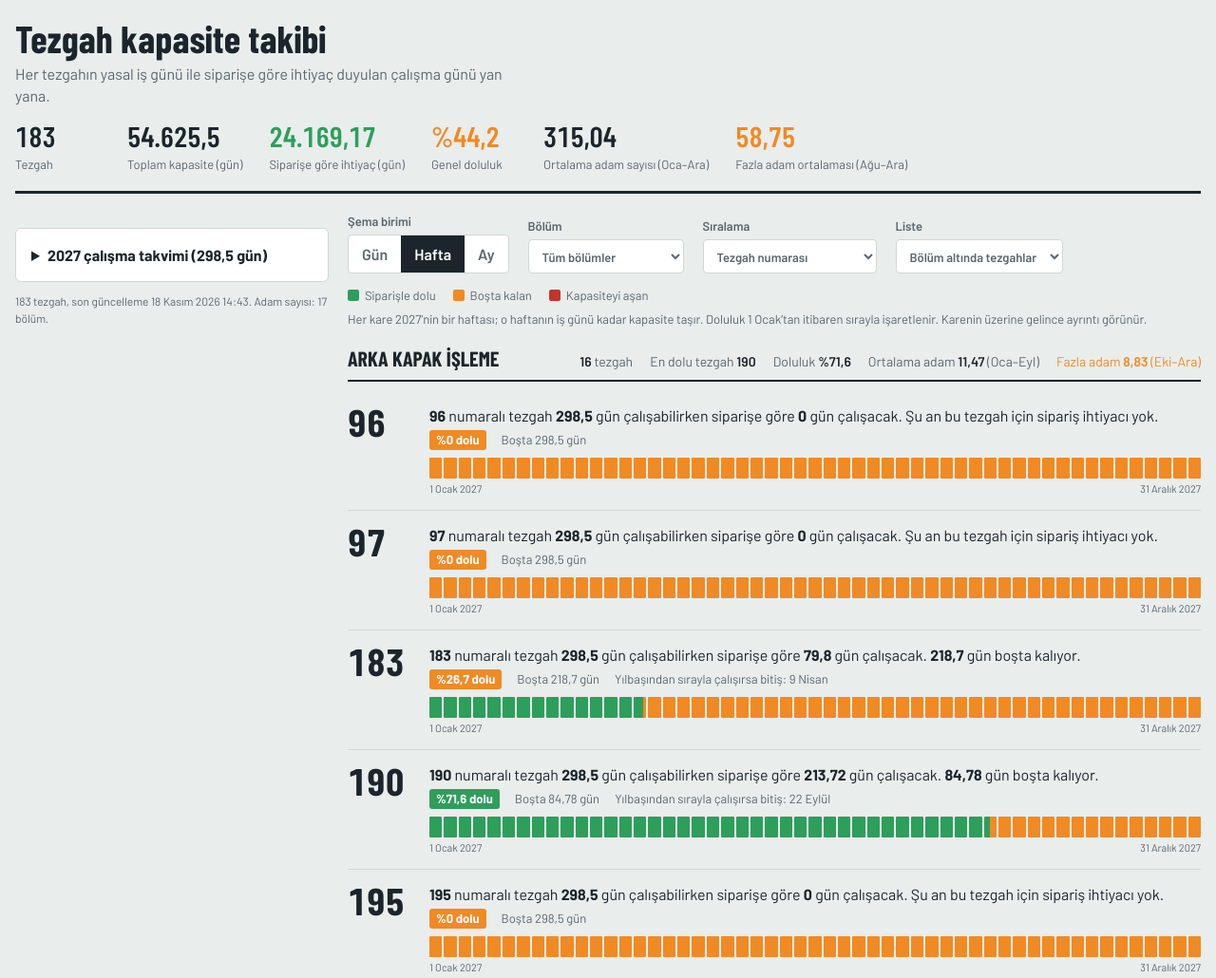
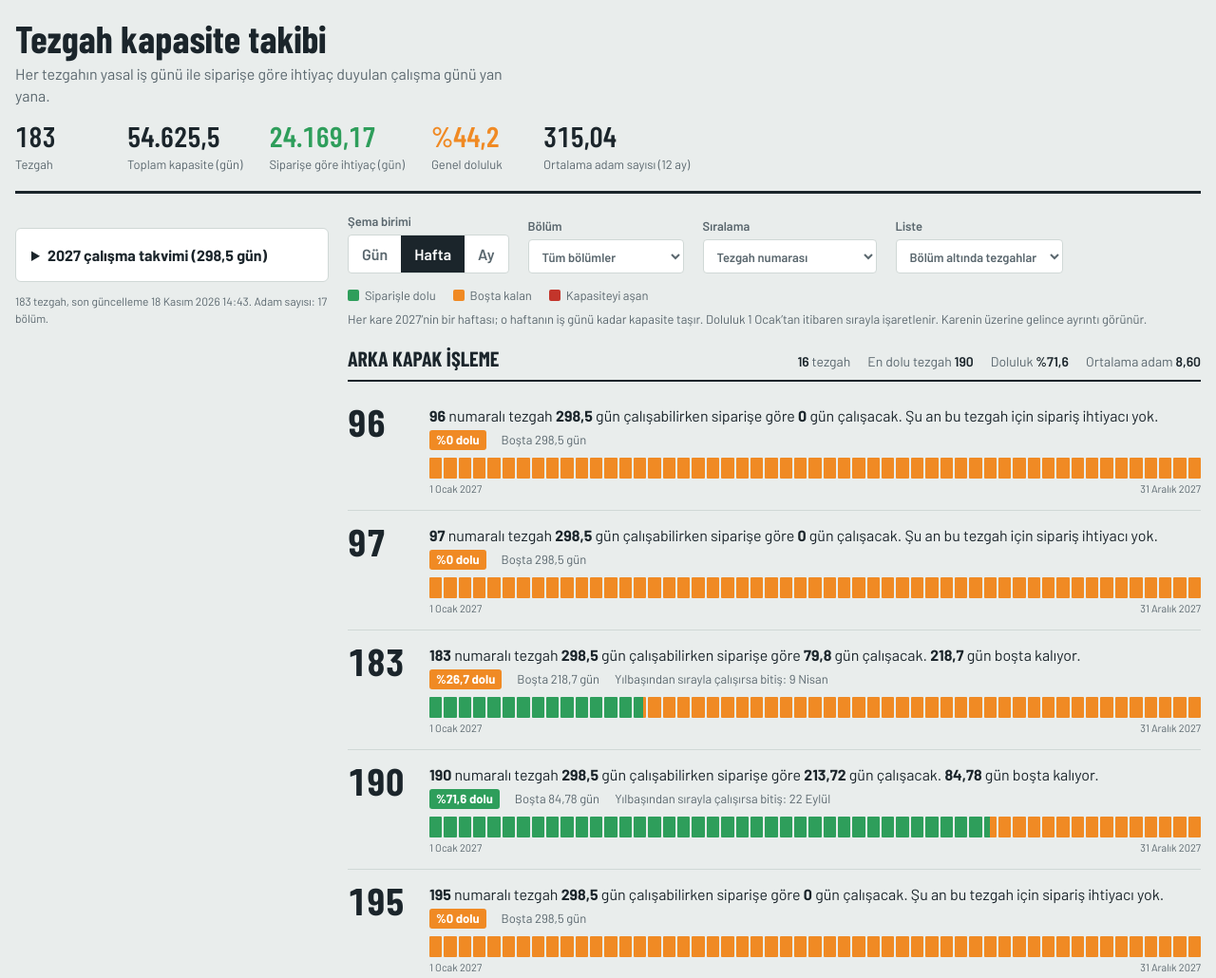
Before and after one commit to yunuskilic1989/tezgah-kapasite, a plain HTML site: page index.html in a window 1280 px wide. Shown: the top 1030 px of the page at 95% size. Drawn offline with nearby package versions, Linux system fonts and the light colour scheme.

Commit message:
Add files via upload

```diff
--- a/index.html
+++ b/index.html
@@ -451,8 +451,7 @@ textarea{min-height:110px;resize:vertical;font-family:ui-monospace,Consolas,mono
     } catch(e){ return false; }
   }
   // Her ay bölümlerin adam sayıları toplanır, sonra 12 ayın ortalaması alınır
-  // Her ay bölümlerin adam sayıları, o ay çalışıyorlarsa "çalışan", tamamen boştaysa "fazla" tarafına toplanır.
-  // Ortalamalar yalnızca ilgili ayların üzerinden alınır (örn. Oca–Eyl çalışan, Eki–Ara fazla).
+  // Her ay bölümlerin adam sayıları, o ay çalışıyorlarsa "çalışan", tamamen boştaysa "boş" tarafına toplanır.
   function adamDagilim(bolumAdlari){
     const k = bolumAdlari ? bolumAdlari.map(b => PERSONEL.get(bkey(b))).filter(Boolean) : [...PERSONEL.values()];
     if (!k.length) return null;
@@ -467,7 +466,12 @@ textarea{min-height:110px;resize:vertical;font-family:ui-monospace,Consolas,mono
     };
     return { calisan: ozet(calisan), fazla: ozet(bos) };
   }
-  function adamOrt(bolumAdlari){ const d = adamDagilim(bolumAdlari); return d ? d.calisan : null; }
+  // Ortalama adam: çalışılan aylardaki adam sayıları toplanıp 12'ye bölünür (boş aylar 0 sayılır)
+  function adamOrt(bolumAdlari){
+    const d = adamDagilim(bolumAdlari);
+    if (!d || !d.calisan) return null;
+    return { ort: d.calisan.ort * d.calisan.aylar.length / 12, aylar: d.calisan.aylar };
+  }
   function donem(aylar){
     if (!aylar || !aylar.length) return '';
     const bitisik = aylar.every((m, i) => i === 0 || m === aylar[i-1] + 1);
@@ -483,15 +487,13 @@ textarea{min-height:110px;resize:vertical;font-family:ui-monospace,Consolas,mono
     let rest = +m.ihtiyac || 0;
     return CAL.months.map(ay => { const cap = ay.cap * k; const u = Math.max(0, Math.min(cap, rest)); rest -= u; return cap > 0 ? u / cap : 0; });
   }
-  // Fazla adam: boşta kalan ay(ın boş kısmı) kadar adam sayısı; her ay bölümler toplanır, 12 ayın ortalaması alınır
-  function fazlaAdam(bolumAdlari){ const d = adamDagilim(bolumAdlari); return d ? d.fazla : null; }
   function adamSatiri(b, etiket){
     const p = PERSONEL.get(bkey(b));
     if (!p || state.view !== 'ay') return '';
     const d = bolumAyDoluluk(b) || Array(12).fill(1);
     const hucre = p.aylar.map((n, i) => {
       const bos = d[i] <= 0;
-      const t = `${AYLAR[i]}: ${fmt2(n)} kişi` + (bos ? ' (bölüm boşta, fazla adam)' : '');
+      const t = `${AYLAR[i]}: ${fmt2(n)} kişi` + (bos ? ' (bölüm boşta)' : '');
       return `<span class="${bos ? 'fz' : ''}" title="${t}">${fmt2(n)}</span>`;
     }).join('');
     return etiket
@@ -500,8 +502,7 @@ textarea{min-height:110px;resize:vertical;font-family:ui-monospace,Consolas,mono
   }
   function adamMeta(b){
     const a = adamOrt([b]); if (!a) return '';
-    const f = fazlaAdam([b]);
-    return `<span>Ortalama ${fmt2(a.ort)} kişi (${donem(a.aylar)})</span>` + (f ? `<span style="color:var(--bos);font-weight:600">Fazla ${fmt2(f.ort)} kişi (${donem(f.aylar)})</span>` : '');
+    return `<span title="Çalışılan aylar (${donem(a.aylar)}) 12 aya bölündü">Ortalama ${fmt2(a.ort)} kişi</span>`;
   }
 
   function enYuksek(g){
@@ -557,10 +558,7 @@ textarea{min-height:110px;resize:vertical;font-family:ui-monospace,Consolas,mono
       <div><span class="big" style="color:var(--dolu)">${fmt(t.ihtiyac)}</span><span class="l">Siparişe göre ihtiyaç (gün)</span></div>
       <div><span class="big" style="color:var(--bos)">${pct(t.oran)}</span><span class="l">Genel doluluk</span></div>` + (() => {
         const a = adamOrt(state.bolum === '*' ? null : [state.bolum]);
-        return a ? `<div title="Çalışılan aylarda bölümlerin adam sayıları toplanıp bu ayların ortalaması alındı"><span class="big">${fmt2(a.ort)}</span><span class="l">Ortalama adam sayısı (${donem(a.aylar)})</span></div>` + (() => {
-          const f = fazlaAdam(state.bolum === '*' ? null : [state.bolum]);
-          return f ? `<div title="Bölümün tamamen boşta kaldığı aylarda adam sayıları toplanıp bu ayların ortalaması alındı"><span class="big" style="color:var(--bos)">${fmt2(f.ort)}</span><span class="l">Fazla adam ortalaması (${donem(f.aylar)})</span></div>` : `<div><span class="big" style="color:var(--bos)">0</span><span class="l">Fazla adam ortalaması</span></div>`;
-        })() : '';
+        return a ? `<div title="Çalışılan aylardaki (${donem(a.aylar)}) adam sayıları toplanıp 12 aya bölündü"><span class="big">${fmt2(a.ort)}</span><span class="l">Ortalama adam sayısı (12 ay)</span></div>` : '';
       })();
 
     const notes = { gun:'Her kare bir iş günü (Pazar ve resmi tatiller yok, ince kare yarım gün).', hafta:`Her kare ${YIL}’nin bir haftası; o haftanın iş günü kadar kapasite taşır.`, ay:'Her kare bir ay; o ayın iş günü kadar kapasite taşır. Bölümlerin aylık adam sayısı karelerin üstünde.' };
@@ -593,7 +591,7 @@ textarea{min-height:110px;resize:vertical;font-family:ui-monospace,Consolas,mono
         const oran = (+m.yasal) > 0 ? (+m.ihtiyac||0) / (+m.yasal) : 0;
         return `<section class="group">
           <div class="ghead"><h3>${esc(b)}</h3>
-            <div class="stats"><span><b>${g.length}</b> tezgah</span><span>En dolu tezgah <b>${esc(m.tezgah)}</b></span><span>Doluluk <b>${pct(oran)}</b></span>${(() => { const a = adamOrt([b]), f = fazlaAdam([b]); return (a ? `<span>Ortalama adam <b>${fmt2(a.ort)}</b> (${donem(a.aylar)})</span>` : '') + (f ? `<span style="color:var(--bos)">Fazla adam <b style="color:var(--bos)">${fmt2(f.ort)}</b> (${donem(f.aylar)})</span>` : ''); })()}</div>
+            <div class="stats"><span><b>${g.length}</b> tezgah</span><span>En dolu tezgah <b>${esc(m.tezgah)}</b></span><span>Doluluk <b>${pct(oran)}</b></span>${(() => { const a = adamOrt([b]); return a ? `<span>Ortalama adam <b>${fmt2(a.ort)}</b></span>` : ''; })()}</div>
           </div>
           ${adamSatiri(b, true)}
           ${sorted(g).map(machineHtml).join('')}
```
